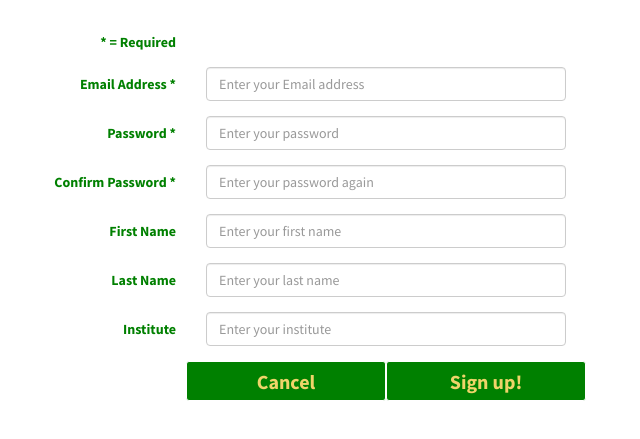
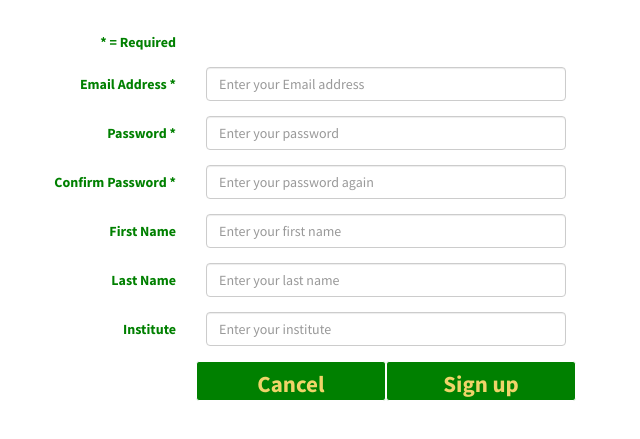
Before and after one commit to wdehrich/grads-on-track, a plain HTML site: page Signup.html in a window 1280 px wide. Shown: the part 213-652 px from the top of the page, without its empty margins (254-894 px from the left). Drawn offline with nearby package versions, Linux system fonts and the light colour scheme.

Commit message:
Alignment for sign up button

```diff
--- a/Signup.css
+++ b/Signup.css
@@ -33,10 +33,10 @@ label{
 	height:40px;
 	border:none;
 	background:green;
-	width:200px;
+	width:190px;
 	outline:none;
 	font-family: 'Source Sans Pro', sans-serif;
-	font-size:20px;
+	font-size:23px;
 	font-weight:bold;
 	color:#EFD469;
 	border-bottom:solid 3px #093;
--- a/Signup.html
+++ b/Signup.html
@@ -83,7 +83,7 @@
     </form>
     </div>
         <div class= "buttonholder">
-         <input type="button" class="btn" onclick="location.href='Login.html';" value="Cancel"/><input type ="button" onclick="location.href='ApplicationsView.html';" value="Sign up!" class="btn"/>
+         <input type="button" class="btn" onclick="location.href='Login.html';" value="Cancel"/><input type ="button" onclick="location.href='ApplicationsView.html';" value="Sign up" class="btn"/>
          </div>
 </body>
 </html>
```
